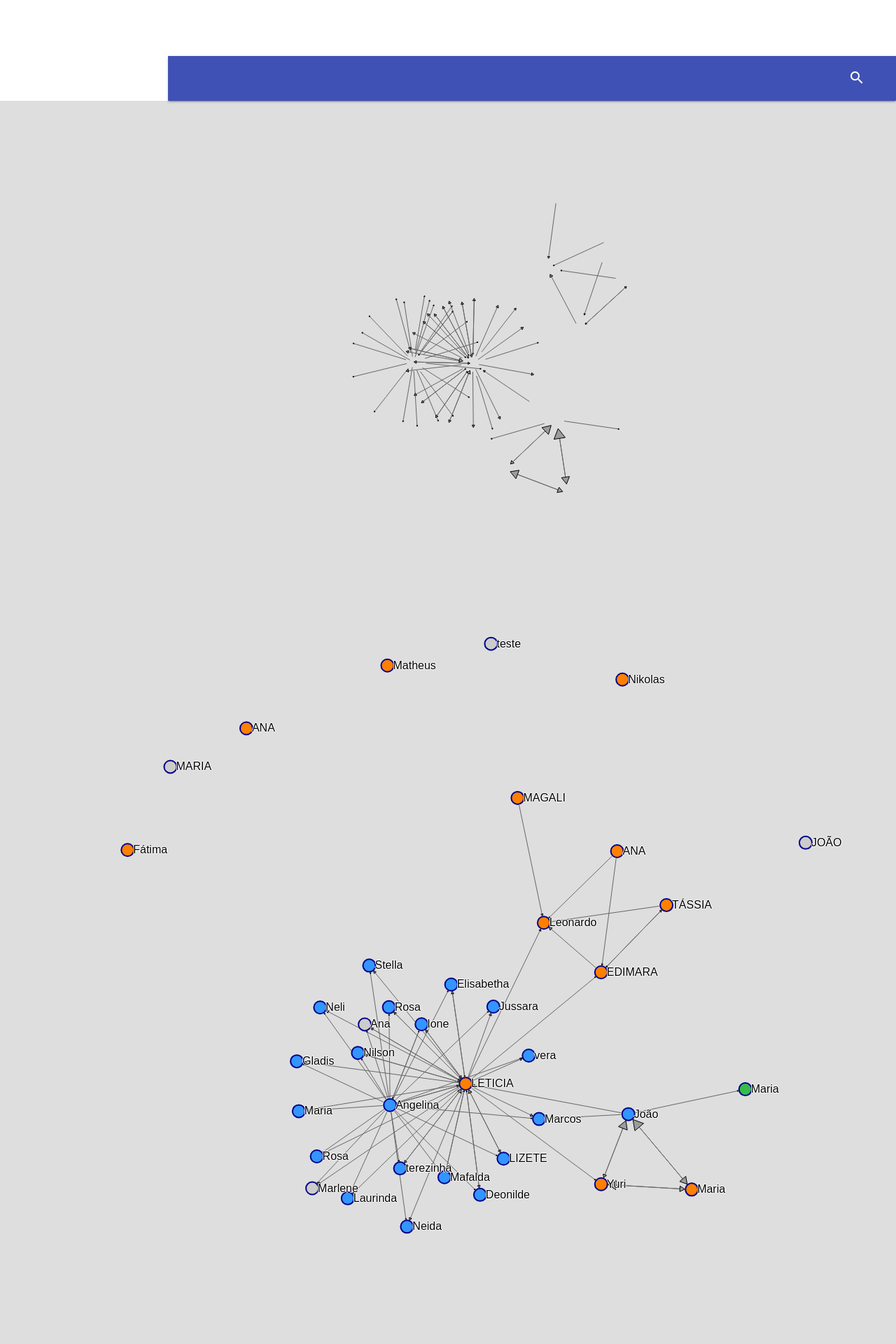
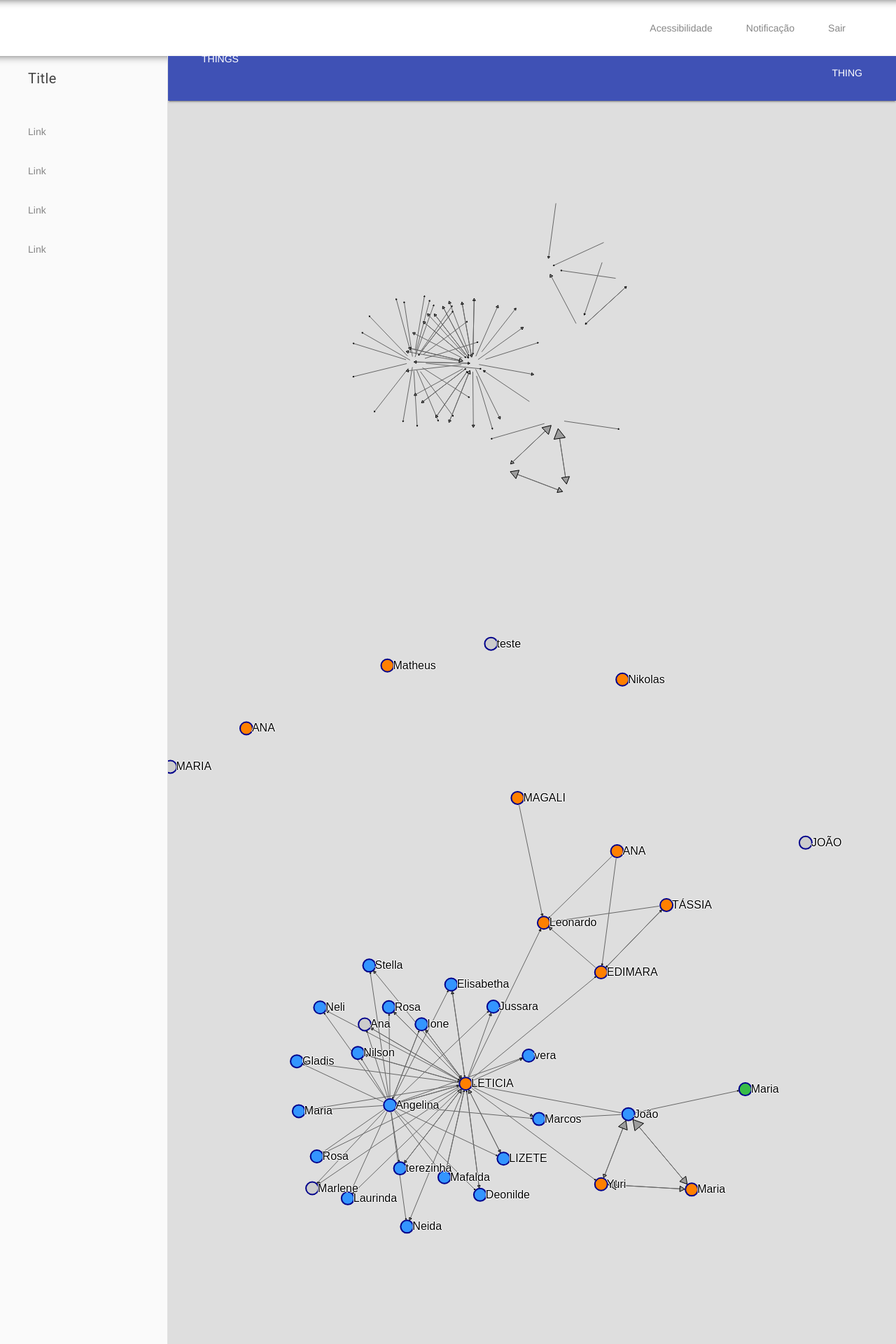
Before and after one commit to leodorna/Sociograma, a PHP site: page /mostraGrafo.php in a window 1280 px wide. Shown: the top 1920 px of the page at 70% size. Run offline with PHP 8.4, Linux system fonts and the light colour scheme.

Commit message:
Adjusted general layout

```diff
--- a/css/general.css
+++ b/css/general.css
@@ -1,2 +1,2 @@
-@import url(framework/material.min.css);.grey-nav *{color:#757575}
+@import url(framework/material.min.css);.grey-nav *{color:#757575 !important}@media all and (min-width: 990px){.mdl-layout__drawer-button{display:none}.drawer-space{margin-top:80px}}.top-shadow{box-shadow:0px 50px 15px -54px black}.top-shadow.inset-shadow{box-shadow:0px 50px 15px -54px black inset}.no-margin{margin:0}.content-grid{width:100%;padding:0px}
 /*# sourceMappingURL=general.css.map */
--- a/css/general.scss
+++ b/css/general.scss
@@ -2,3 +2,6 @@
 
 // custom
 @import "sass/menu";
+@import "sass/generic-effects";
+@import "sass/handlers";
+@import "sass/grid";
--- /dev/null
+++ b/css/sass/generic-effects.scss
@@ -0,0 +1,6 @@
+.top-shadow {
+    box-shadow: 0px 50px 15px -54px black;
+    &.inset-shadow{
+        box-shadow: 0px 50px 15px -54px black inset;
+    }
+}
--- /dev/null
+++ b/css/sass/grid.scss
@@ -0,0 +1,4 @@
+.content-grid {
+    width: 100%;
+    padding: 0px;
+}
--- /dev/null
+++ b/css/sass/handlers.scss
@@ -0,0 +1,3 @@
+.no-margin {
+    margin:0;
+}
--- a/css/sass/menu.scss
+++ b/css/sass/menu.scss
@@ -1,5 +1,14 @@
 .grey-nav {
     * {
-        color: #757575;
+        color: #757575 !important;
     }
 }
+
+@media all and (min-width: 990px ) {
+    .mdl-layout__drawer-button {
+        display: none;
+    }
+    .drawer-space {
+        margin-top: 80px;
+    }
+}
--- a/future/header.php
+++ b/future/header.php
@@ -3,7 +3,7 @@
 
 
 
-
+  <div class="content-grid mdl-grid top-shadow inset-shadow">
       <div class="mdl-cell mdl-cell--12-col">
           <div class="mdl-layout__header-row">
               <div class="mdl-layout-spacer"></div>
@@ -16,17 +16,28 @@
               </div>
           </div>
       </div>
+  </div>
 <header class="mdl-layout__header">
     <div class="mdl-layout__header-row">
         <div class="mdl-layout-spacer"></div>
-        <div class="mdl-textfield mdl-js-textfield mdl-textfield--expandable mdl-textfield--floating-label mdl-textfield--align-right">
-            <label class="mdl-button mdl-js-button mdl-button--icon"
-                   for="fixed-header-drawer-exp">
-              <i class="material-icons">search</i>
-            </label>
-            <div class="mdl-textfield__expandable-holder">
-              <input class="mdl-textfield__input" type="text" name="sample" id="fixed-header-drawer-exp">
+        <div class="content-grid mdl-grid">
+            <div class="mdl-cell mdl-cell--4-col">
+                <p>THINGS</p>
+            </div>
+            <div class="mdl-cell mdl-cell--8-col mdl-textfield--align-right">
+                <div class="mdl-textfield mdl-js-textfield">
+                    <p>THING</p>
+                </div>
             </div>
         </div>
     </div>
 </header>
+<div class="mdl-layout__drawer drawer-space top-shadow inset-shadow">
+  <span class="mdl-layout-title">Title</span>
+  <nav class="mdl-navigation">
+    <a class="mdl-navigation__link" href="">Link</a>
+    <a class="mdl-navigation__link" href="">Link</a>
+    <a class="mdl-navigation__link" href="">Link</a>
+    <a class="mdl-navigation__link" href="">Link</a>
+  </nav>
+</div>
```
Also changed, not shown: 2 other files. Lines whose indentation alone changed are shown as unchanged.
